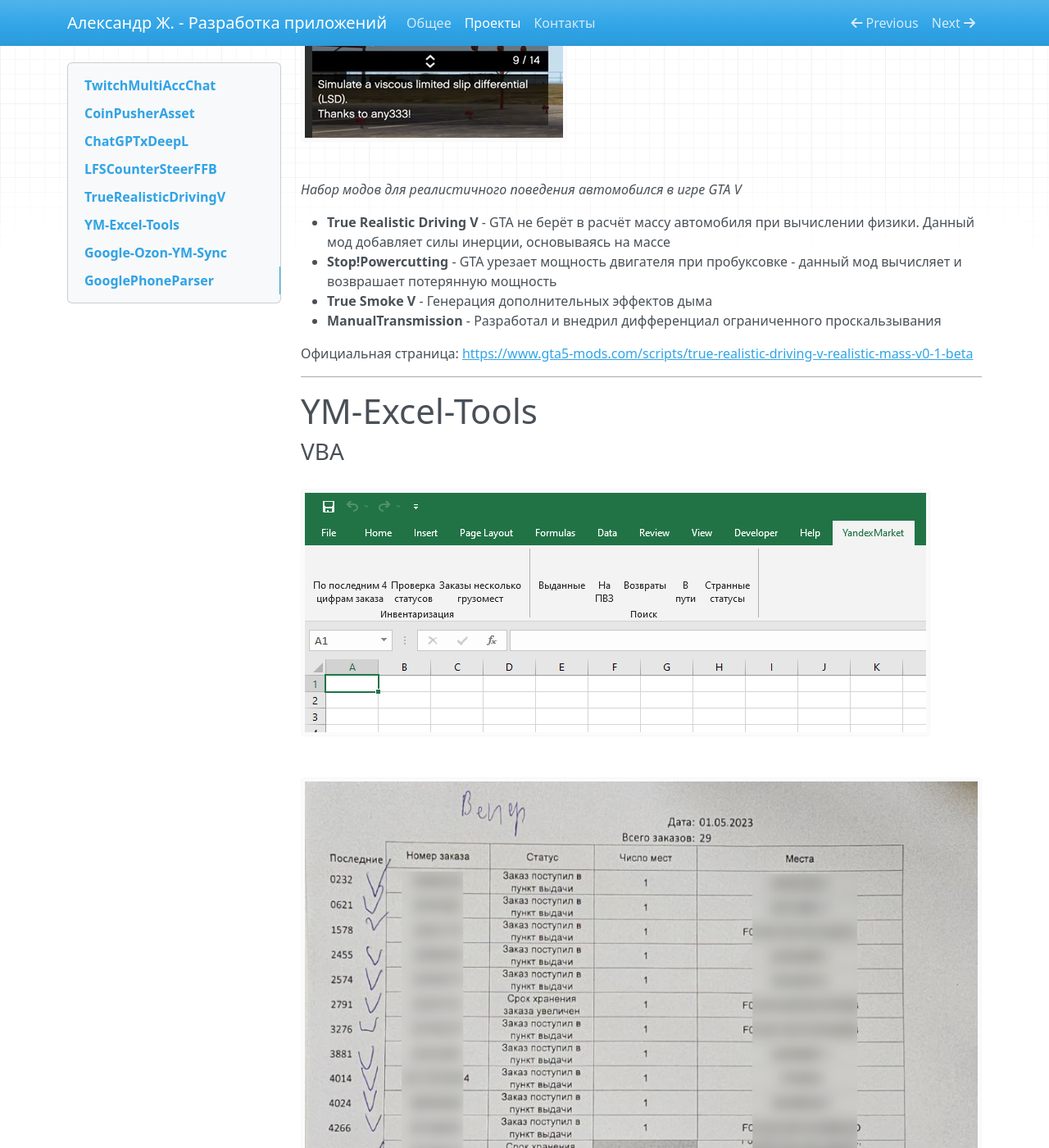
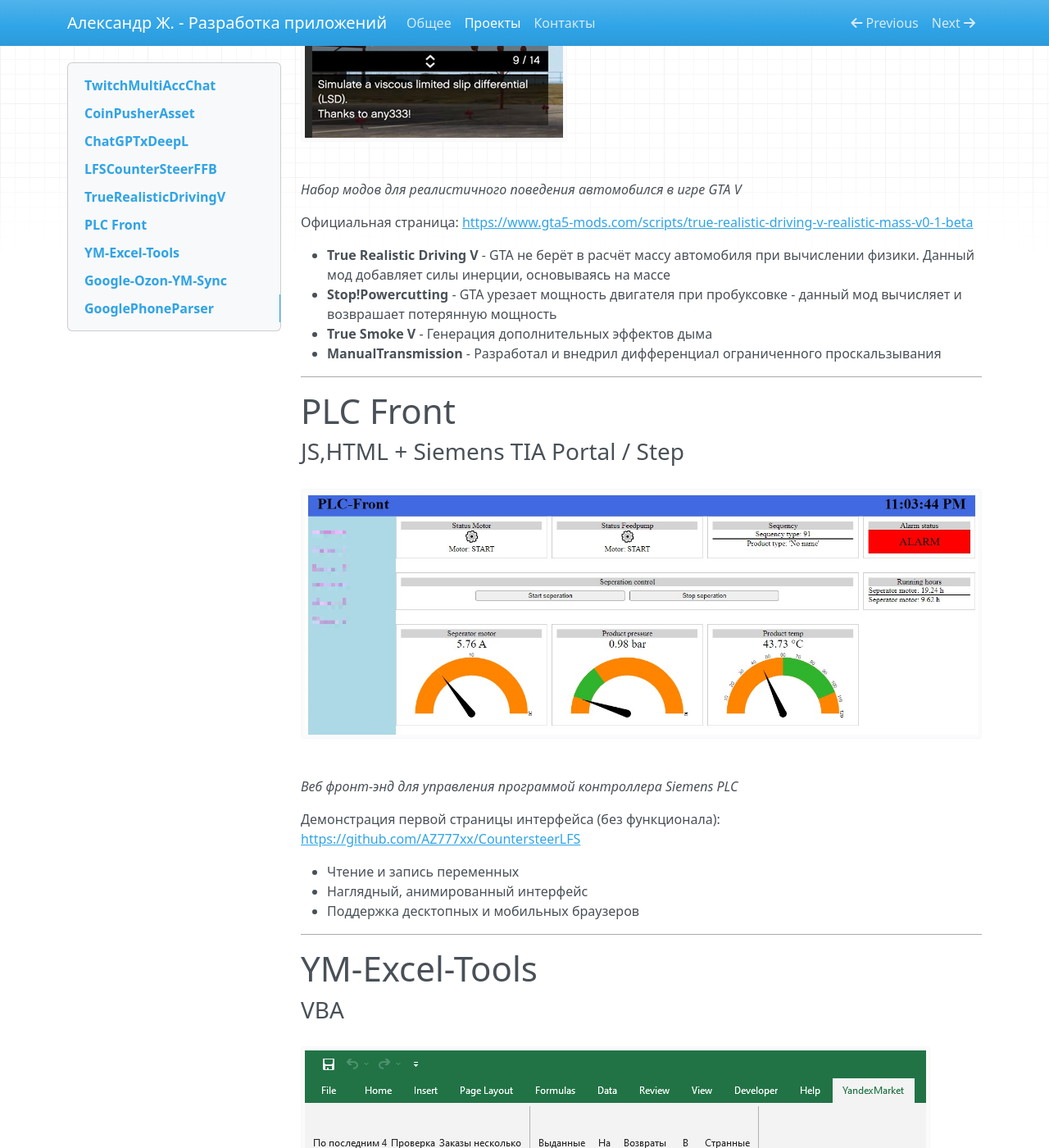
Before and after one commit to AZ777xx/AlexDevStaticSitePortfolio, an MkDocs documentation site: the page built from docs/projects.md, in a window 1280 px wide and 1400 px high, scrolled down 6891 px. Shown: the whole window at 82% size. Built offline with MkDocs 1.6.1, drawn with Linux system fonts in a browser that asks for light colours; nearby versions of some CDN libraries.

Commit message:
plc front

```diff
--- a/docs/projects.md
+++ b/docs/projects.md
@@ -62,13 +62,25 @@
 
 *Набор модов для реалистичного поведения автомобился в игре GTA V*
 
+Официальная страница: [https://www.gta5-mods.com/scripts/true-realistic-driving-v-realistic-mass-v0-1-beta](https://www.gta5-mods.com/scripts/true-realistic-driving-v-realistic-mass-v0-1-beta)
+
 - __True Realistic Driving V__ - GTA не берёт в расчёт массу автомобиля при вычислении физики. Данный мод добавляет силы инерции, основываясь на массе
 - __Stop!Powercutting__ - GTA урезает мощность двигателя при пробуксовке - данный мод вычисляет и возврашает потерянную мощность
 - __True Smoke V__ - Генерация дополнительных эффектов дыма
 - __ManualTransmission__ - Разработал и внедрил дифференциал ограниченного проскальзывания
 
-Официальная страница: [https://www.gta5-mods.com/scripts/true-realistic-driving-v-realistic-mass-v0-1-beta](https://www.gta5-mods.com/scripts/true-realistic-driving-v-realistic-mass-v0-1-beta)
+----------------
+# PLC Front
+### JS,HTML + Siemens TIA Portal / Step
+![Скриншот первой страницы](img/Projects/PLCFront1.png)
 
+*Веб фронт-энд для управления программой контроллера Siemens PLC*
+
+Демонстрация первой страницы интерфейса (без функционала): [https://github.com/AZ777xx/CountersteerLFS](https://github.com/AZ777xx/CountersteerLFS)
+
+- Чтение и запись переменных
+- Наглядный, анимированный интерфейс
+- Поддержка десктопных и мобильных браузеров
 ------------------
 # YM-Excel-Tools
 ### VBA
```
Also changed, not shown: docs/img/Projects/PLCFront1.png (added).
